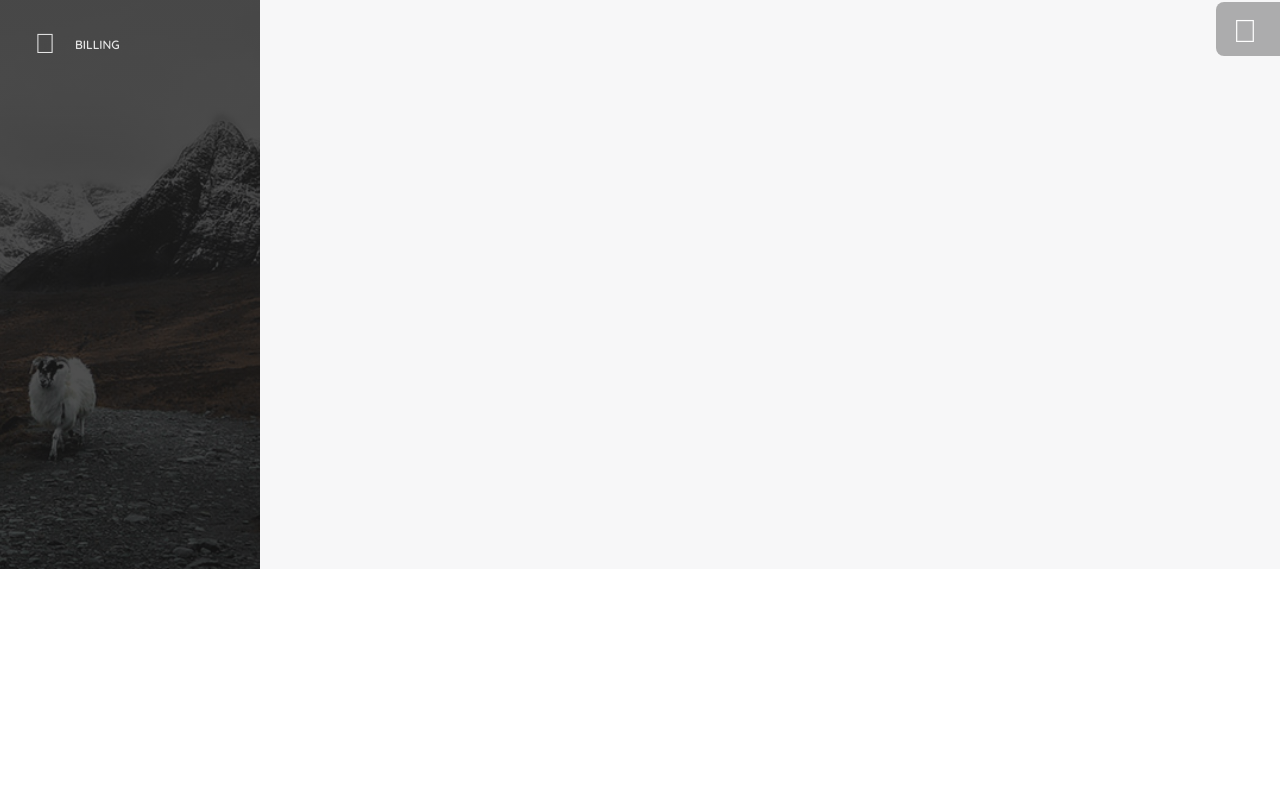
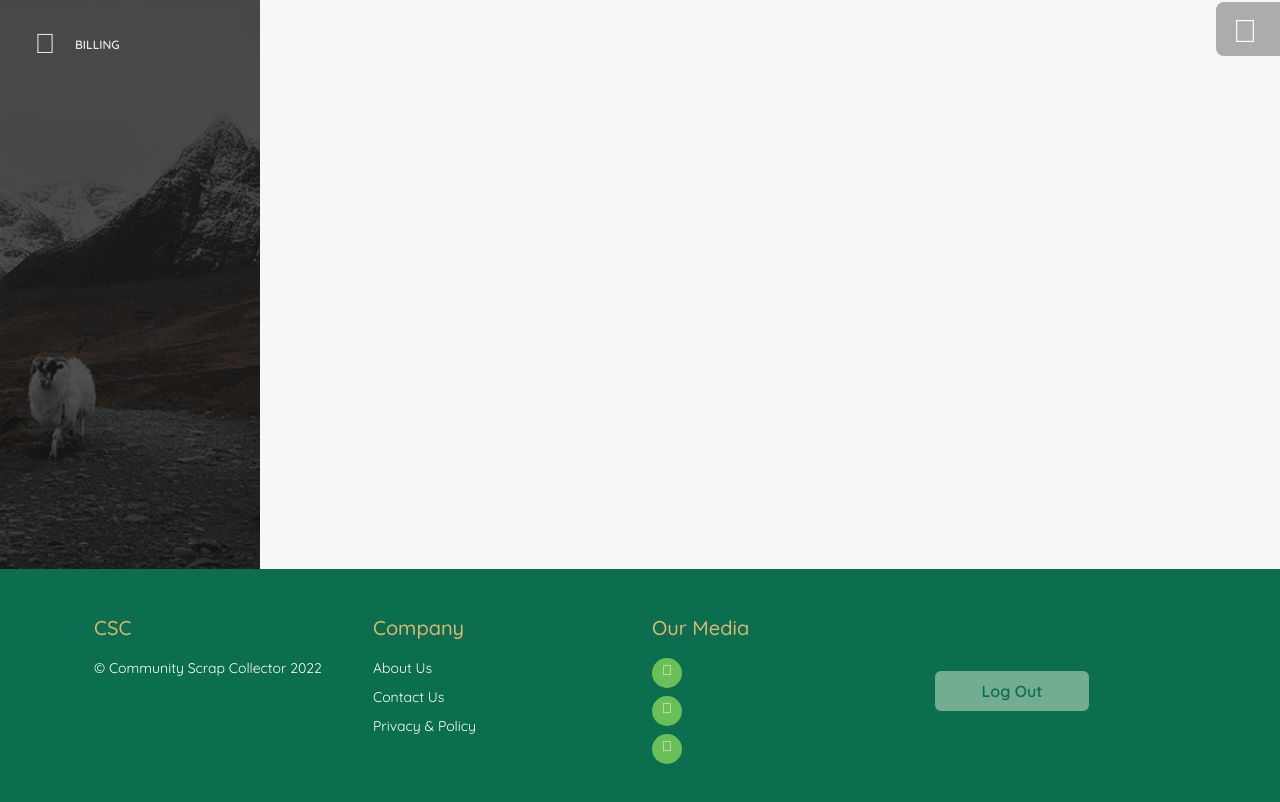
Before and after one commit to sarakilany/csc-backup, a React (Create React App) app: page /admin in a window 1280 px wide. Shown: the part 298-1100 px from the top of the page. Before the commit the page ends 867 px from the top, so only its background shows below. Built offline with nearby package versions, Linux system fonts and the light colour scheme.

Commit message:
comp : adding footer && slogo

```diff
--- a/src/App.js
+++ b/src/App.js
@@ -16,6 +16,7 @@ import LeaderBoard from "./componets/leaderBoard/LeaderBoard";
 import IndividualDetails from './views/individualDetails/IndividualDetails';
 import OrgDetails from './views/orgDetails/OrgDetails'
 import Header from "./common/header/Header";
+import Footer from "./common/footer/Footer";
 function App() {
   return (
     <>
@@ -38,6 +39,7 @@ function App() {
 
         <Route path="/admin/*" element={<Admin authed={true} />} />
       </Routes>
+      <Footer />
     </>
   );
 }
--- /dev/null
+++ b/src/common/footer/Footer.css
@@ -0,0 +1,29 @@
+.my-footer h4{
+    color: #DDB771;
+    font-weight: 500;
+}
+.my-footer .footer-text{
+    font-size: 14px;
+    transition: all 0.1s ease-in;
+}
+.my-footer .footer-text:hover{
+    color: #F3F9E3 !important;
+}
+.my-footer .footer-i{
+    width: 30px;
+    height: 30px;
+    background-color: #6BBF59;
+    transition: all 0.2s ease-in;
+
+
+}
+.my-footer .footer-i:hover{
+    color: #6BBF59 !important;
+    background-color: #F3F9E3 !important;
+
+}
+.my-footer i{
+    width: 20px;
+    height: 20px;
+    font-size: 14px;
+}
--- a/src/common/footer/Footer.jsx
+++ b/src/common/footer/Footer.jsx
@@ -0,0 +1,80 @@
+import React from 'react';
+import { Link , useNavigate } from 'react-router-dom';
+import { useSelector,useDispatch } from 'react-redux';
+import { handleHasLoged } from "../../redux/action";
+import { Button } from 'reactstrap';
+import "./Footer.css";
+
+function Footer() {
+    const state = useSelector((state) => state);
+    const dispatch = useDispatch();
+    let navigate = useNavigate();
+    const OnLogOut =()=>{
+        dispatch(handleHasLoged(null));
+        navigate("/")
+        window.scrollTo(0, 0);
+    }
+
+  return (
+    <div className='my-footer green-bg py-3'>
+        <div className="container mx-auto row">
+            <div className='col-lg-3 col-md-6 my-4'>
+                <div className='d-flex'>
+                    <img src="" alt="" />
+                    <h4 className='fs-5 mt-1'>CSC</h4>
+                </div>
+                <p className=' footer-text text-white'>&copy; Community Scrap Collector 2022</p>
+            </div>
+            <div className='col-lg-3 col-md-6 my-4'>
+                <div>
+                    <h4 className='fs-5 mt-1'>Company</h4>
+                    <Link className=' footer-text text-white d-block text-decoration-none mb-2' to="/about">About Us</Link>
+                    <Link className=' footer-text text-white d-block text-decoration-none mb-2' to="/contactUs">Contact Us</Link>
+                    <Link className=' footer-text text-white d-block text-decoration-none mb-2' to="/privacy">Privacy & Policy</Link>
+                </div>
+            </div>
+            <div className='col-lg-3 col-md-6 my-4'>
+                <div>
+                    <h4 className='fs-5 mt-1'>Our Media</h4>
+                    <a target="_blank" rel='noreferrer' href="https://www.facebook.com/Community-Scrap-Collector-105916102216652/" className='footer-i overflow-hidden mb-2 white-text p-1 d-block rounded-circle d-flex justify-content-center align-items-center text-decoration-none'><i class="fa-brands fa-facebook-f"></i></a>
+                    <a target="_blank" rel='noreferrer' href="https://www.twiter.com" className='footer-i overflow-hidden mb-2 white-text p-1 d-block rounded-circle d-flex justify-content-center align-items-center text-decoration-none'><i class="fa-brands fa-twitter"></i></a>
+                    <a target="_blank" rel='noreferrer' href="https://www.instagram.com" className='footer-i overflow-hidden mb-2 white-text p-1 d-block rounded-circle d-flex justify-content-center align-items-center text-decoration-none'><i class="fa-brands fa-linkedin-in"></i></a>
+                </div>
+            </div>
+            <div className='col-lg-2 col-md-4 my-4 d-flex flex-column align-items-stretch justify-content-center'>
+                {
+                    state.has_loged === null ?
+                    (<>
+                        <Button
+                          onClick={()=> navigate('/login')}
+                          variant="primary"
+                          className="nav-btn mx-md-1 d-block my-2 white-bg green-text fw-semibold border-0 shadow-none"
+                        >
+                          Log In
+                        </Button>
+                        <Button
+                          onClick={()=> navigate('/register')}
+                          variant="primary"
+                          className="nav-btn mx-md-1 d-block my-2 white-bg green-text fw-semibold border-0 shadow-none"
+                        >
+                            Sign Up
+                        </Button>
+                    </>)
+                    :
+                    (<>
+                    <Button
+                          onClick={OnLogOut}
+                          variant="primary"
+                          className="nav-btn mx-md-1 d-block my-2 white-bg green-text fw-semibold border-0 shadow-none"
+                        >
+                            Log Out
+                        </Button>
+                    </>)
+                }
+            </div>
+        </div>
+    </div>
+  )
+}
+
+export default Footer
--- a/src/componets/Register/Register.jsx
+++ b/src/componets/Register/Register.jsx
@@ -159,7 +159,7 @@ const Register = () => {
     console.log(values);
     users.filter((user) => {
       dispatch(handleHasLoged(user));
-      navigate("admin/profile");
+      navigate("/admin/user");
     });
   };
 
--- a/src/componets/allNews/AllNews.css
+++ b/src/componets/allNews/AllNews.css
@@ -40,7 +40,7 @@ i{
     transition: all 0.3s ease-in;
 }
 .card:hover{
-    -webkit-box-shadow: 0px 0px 10px 2px rgba(11,110,79,1)!important;
--moz-box-shadow: 0px 0px 10px 2px rgba(11,110,79,1)!important;
-box-shadow: 0px 0px 10px 2px rgba(11,110,79,1) !important;
+    -webkit-box-shadow: 0px 0px 5px 2px rgba(11,110,79,1)!important;
+-moz-box-shadow: 0px 0px 5px 2px rgba(11,110,79,1)!important;
+box-shadow: 0px 0px 5px 2px rgba(11,110,79,1) !important;
 }
--- a/src/componets/home/section/Section.jsx
+++ b/src/componets/home/section/Section.jsx
@@ -7,7 +7,10 @@ import './section.css'
 
 const Section = () => {
   return (<>
-    <Container className="pt-5">
+      <Row>
+        <h1 className="py-5 mb-0 text-uppercase text-center white-bg green-text mt-5">turn your trash into cash</h1>
+      </Row>
+    <Container >
       <Row className="py-3 py-lg-5">
         <Col className="py-3 py-lg-5">
           <img
--- a/src/redux/reducer.jsx
+++ b/src/redux/reducer.jsx
@@ -3,7 +3,7 @@ import { HAS_LOGED } from "./actiontypes";
 const initialState = {
   has_loged: {
     "id": "96051",
-    "type": "org",
+    "type": "individual",
     "name": "Recyclobekia",
     "email": "recyclobekia@gmail.com",
     "password": "15848Asds589#efe",
```
Also changed, not shown: src/common/header/Header.jsx (+0 -42 lines).
